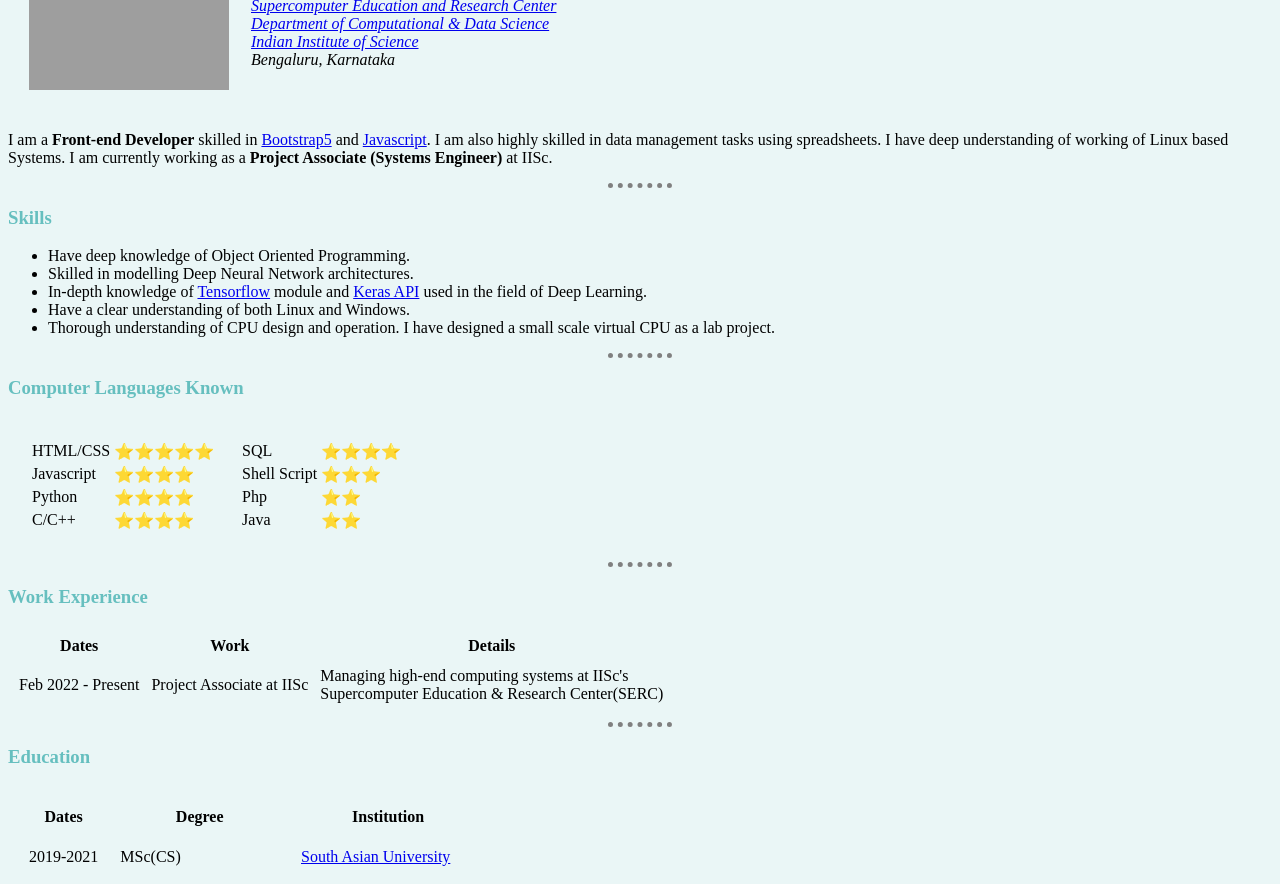
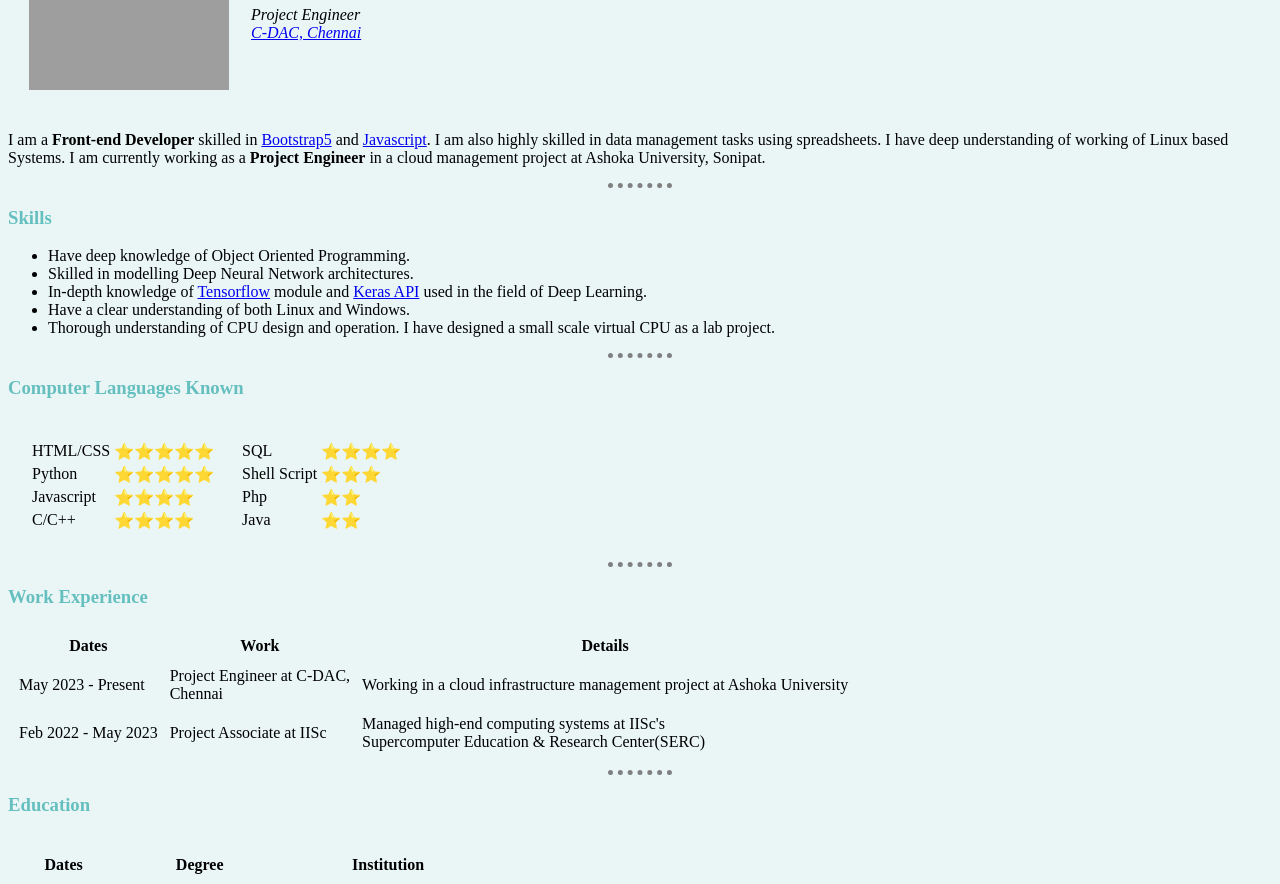
Before and after one commit to 34marqam/cv, a plain HTML site: page index.html in a window 1280 px wide. Shown: the part 139-1023 px from the top of the page. Drawn offline with Linux system fonts and the light colour scheme; grey boxes are pictures that could not be loaded.

Commit message:
updated with cdac job

```diff
--- a/index.html
+++ b/index.html
@@ -14,11 +14,11 @@
       <td>
         <h1>Mohammad Arqam</h1>
         <p>
-          <em>Project Associate</em><br />
-          <a href="http://www.serc.iisc.ac.in/"><em>Supercomputer Education and Research Center</em></a><br>
-          <a href="http://www.cds.iisc.ac.in/"><em>Department of Computational & Data Science</em></a><br>
+          <em>Project Engineer</em><br />
+          <a href="https://www.cdac.in/index.aspx?id=CH"><em>C-DAC, Chennai</em></a><br>
+          <!-- <a href="https://www.cdac.in/index.aspx?id=CH"><em>Chennai</em></a><br>
           <a href="http://www.iisc.ac.in/"><em>Indian Institute of Science</em></a><br>
-          <em>Bengaluru, Karnataka</em>
+          <em>Bengaluru, Karnataka</em> -->
         </p>
       </td>
     </tr>
@@ -28,7 +28,7 @@
     and <a href="https://www.javascript.com/">Javascript</a>.
     I am also highly skilled in data management tasks using spreadsheets.
     I have deep understanding of working of Linux based Systems.
-    I am currently working as a <strong>Project Associate (Systems Engineer)</strong> at IISc.
+    I am currently working as a <strong>Project Engineer</strong> in a cloud management project at Ashoka University, Sonipat.
   </p>
   <hr /><!-- ######################################################################################################### -->
   <h3>Skills</h3>
@@ -52,11 +52,11 @@
             <td>⭐⭐⭐⭐⭐</td>
           </tr>
           <tr>
-            <td>Javascript</td>
-            <td>⭐⭐⭐⭐</td>
+            <td>Python</td>
+            <td>⭐⭐⭐⭐⭐</td>
           </tr>
           <tr>
-            <td>Python</td>
+            <td>Javascript</td>
             <td>⭐⭐⭐⭐</td>
           </tr>
           <tr>
@@ -99,9 +99,14 @@
     </thead>
     <tbody>
       <tr>
-        <td>Feb 2022 - Present</td>
+        <td>May 2023 - Present</td>
+        <td>Project Engineer at C-DAC, <br> Chennai</td>
+        <td>Working in a cloud infrastructure management project at Ashoka University</td>
+      </tr>
+      <tr>
+        <td>Feb 2022 - May 2023</td>
         <td>Project Associate at IISc</td>
-        <td>Managing high-end computing systems at IISc's <br> Supercomputer Education & Research Center(SERC) </td>
+        <td>Managed high-end computing systems at IISc's <br> Supercomputer Education & Research Center(SERC) </td>
       </tr>
     </tbody>
   </table>
```
